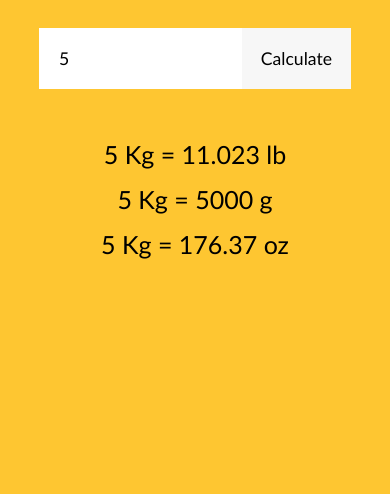
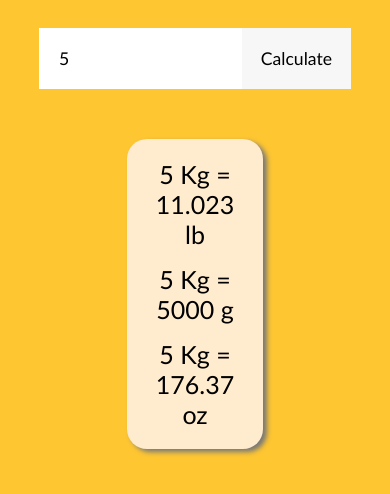
Before and after one commit to Mixmln/Artur_Januska_js_egzam, a plain HTML site: page JS Tasks/Task 1/Index.html in a window 390 px wide. Both pictures are taken after typing "5" into the empty fields and a click on the input "Calculate". Shown: the part 218-712 px from the top of the page. Drawn offline with Linux system fonts and the light colour scheme.

```diff
--- a/JS Tasks/Task 1/script.js
+++ b/JS Tasks/Task 1/script.js
@@ -20,6 +20,7 @@
   const svarai = kgToLb(iValue);
   const gramai = kgToG(iValue);
   const uncijos = kgToOz(iValue);
+  outputEl.classList.add("output-bg");
   outputEl.innerHTML = `
   <p>${iValue} Kg = ${svarai}</p>
   <p>${iValue} Kg = ${gramai}</p>
--- a/JS Tasks/Task 1/style.css
+++ b/JS Tasks/Task 1/style.css
@@ -52,11 +52,19 @@
 }
 
 #output {
-  width: 70%;
+  width: 35%;
   margin: 0 auto;
   display: flex;
   flex-direction: column;
   gap: 15px;
+  padding: 20px;
+}
+
+.output-bg {
+  transition: 1s;
+  background-color: blanchedalmond;
+  border-radius: 20px;
+  box-shadow: 4px 3px 5px 0px #787878;
 }
 
 #output p {
--- a/JS Tasks/Task 4/style.css
+++ b/JS Tasks/Task 4/style.css
@@ -45,9 +45,6 @@
   margin-bottom: 2px;
 }
 
-.column {
-  width: 300px;
-}
 #output {
   width: 1000px;
   display: flex;
@@ -66,3 +63,14 @@
   overflow: auto;
   position: relative;
 }
+
+@media screen and (max-width: 769px) {
+  #output {
+    width: initial;
+    display: flex;
+    flex-wrap: wrap;
+    flex-direction: column;
+    justify-content: space-between;
+    gap: 40px;
+  }
+}
--- a/JS Tasks/Task 6/script.js
+++ b/JS Tasks/Task 6/script.js
@@ -25,7 +25,6 @@
 function getUserAverageAge(arr) {
   const agesArr = arr.map((obj) => obj.age);
   return +agesArr.reduce((a, b) => a + b) / agesArr.length;
-  // return +average.toFixed();
 }
 
 const avgAge = getUserAverageAge(users);
```
Also changed, not shown: JS Tasks/Task 3/index.html (+1 -0 lines), JS Tasks/Task 3/style.css (+11 -7 lines), JS Tasks/Task 4/Index.html (+1 -0 lines).
